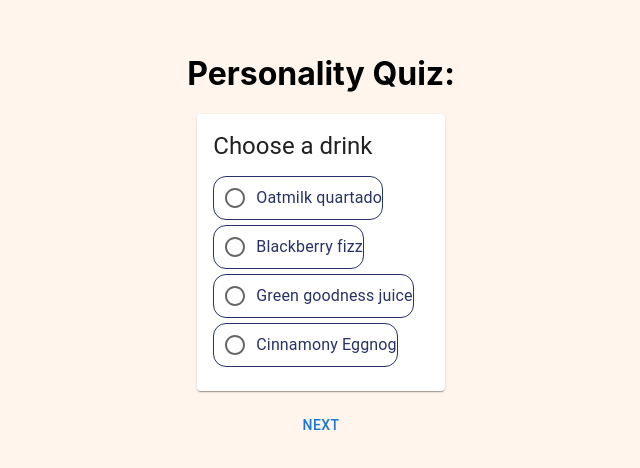
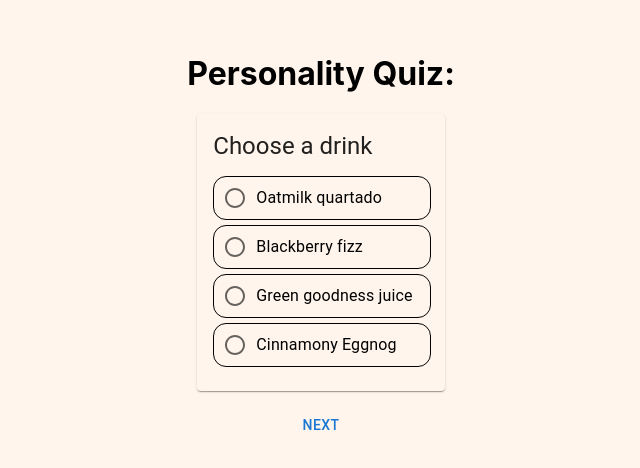
Before and after one commit to 394-s22/unfound1, a React (Create React App) app: page /question in a window 1280 px wide. Shown: the part 162-630 px from the top of the page, without its empty margins (319-959 px from the left). Built offline with nearby package versions, Linux system fonts and the light colour scheme.

Commit message:
Updated UI, Need to play around with more -- Josh

```diff
--- a/src/components/quizQuestion.js
+++ b/src/components/quizQuestion.js
@@ -15,20 +15,20 @@ const myTheme = createTheme({
       MuiFormControlLabel: {
         styleOverrides: {
           root: {
-            color: "#293264",
+            color: "black",
             margin: "5px 15px 0 0",
-            // padding: "2px 8px",
-            width: "max-content",
+            width: "100%",
             borderStyle: "none",
             border: "1px solid !important",
             borderRadius: "13px!important",
+            // alignItems: "center",
             "&.Mui-selected": {
               backgroundColor: "#D6DBF5",
               borderStyle: "none!important"
             },
             "&:hover": {
               backgroundColor: "#D6DBF5"
-            }
+            },
           }
         }
       }
@@ -38,8 +38,8 @@ const myTheme = createTheme({
 
 function QuizQuestion ({question, index, value, setValue}) {
     return(
-        <Card sx={{}}>
-        <CardContent>
+        <Card sx={{backgroundColor:"transparent"}}>
+        <CardContent sx={{alignItems:"center"}}>
         <Typography gutterBottom variant="h5" component="div">
             {question[0]}
         </Typography>
```
